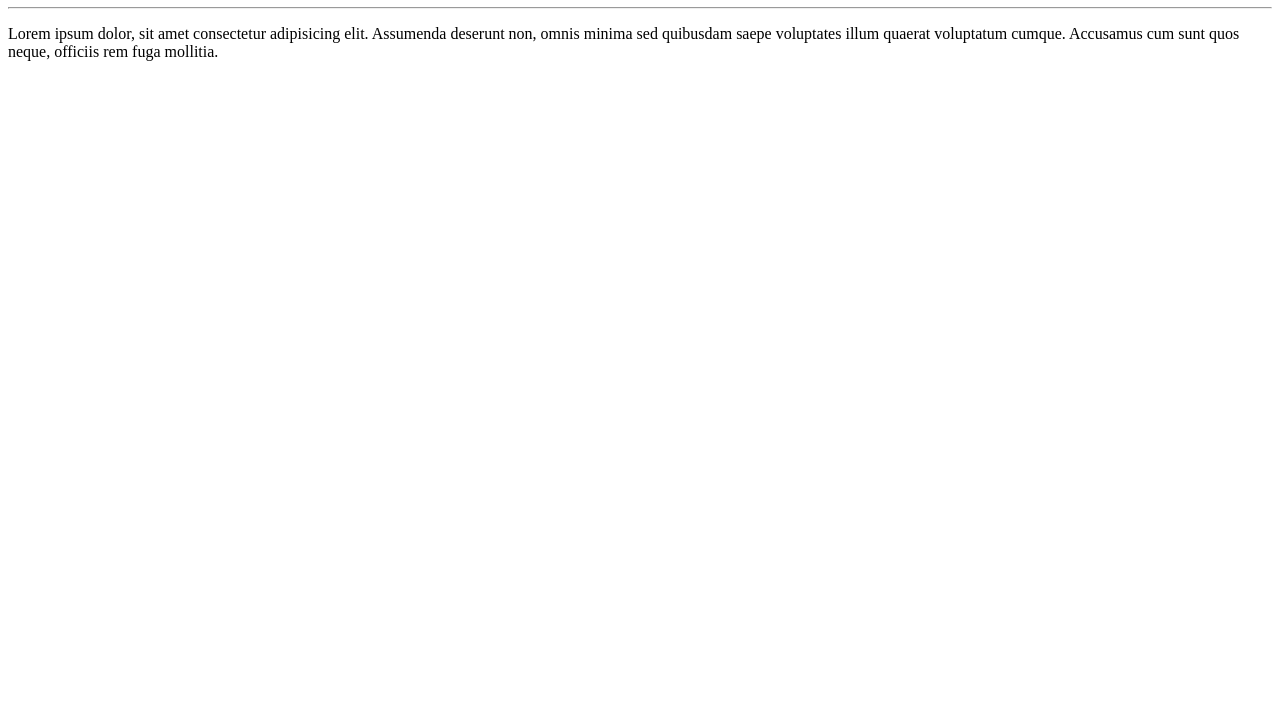
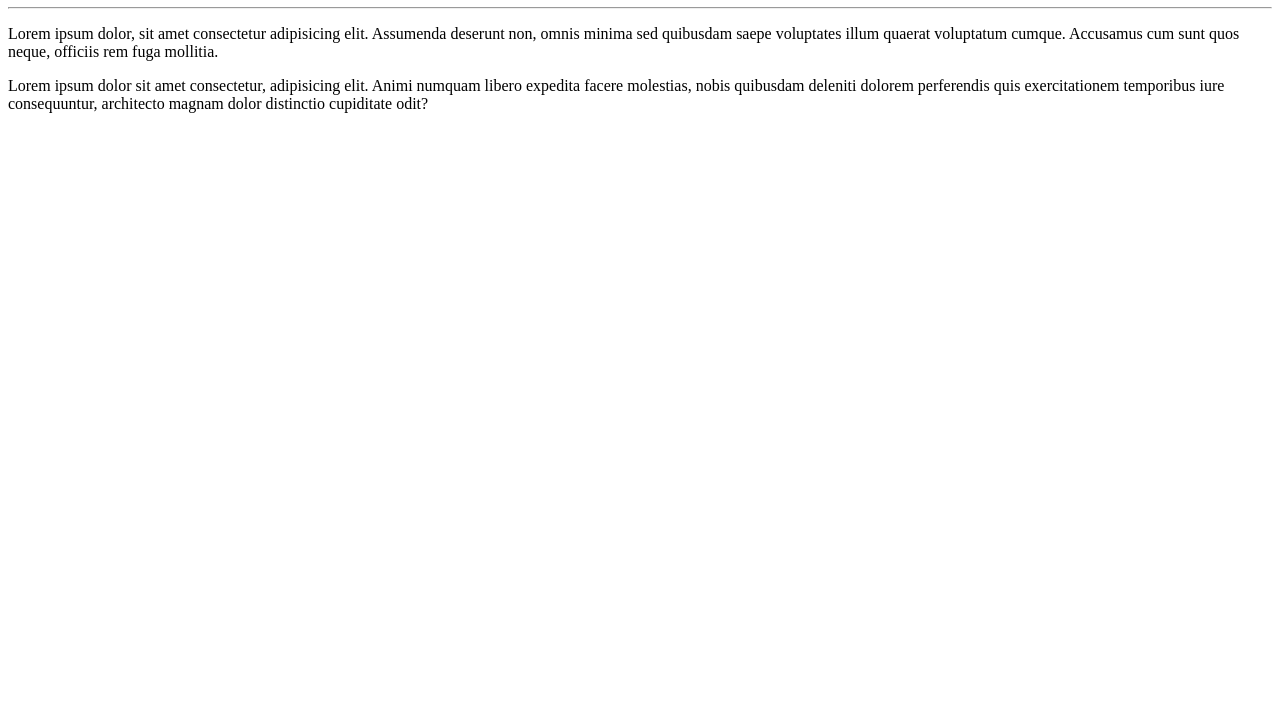
Before and after one commit to ArthurLanza/Ola-mundo, a plain HTML site: page site-exemplo/index.html in a window 1280 px wide. Shown: the part 73-800 px from the top of the page. Drawn offline with Linux system fonts and the light colour scheme.

Commit message:
Adicionei um novo parágrafo

```diff
--- a/site-exemplo/index.html
+++ b/site-exemplo/index.html
@@ -9,5 +9,6 @@
     <h1>Olá, mundo!</h1>
     <hr>
     <p>Lorem ipsum dolor, sit amet consectetur adipisicing elit. Assumenda deserunt non, omnis minima sed quibusdam saepe voluptates illum quaerat voluptatum cumque. Accusamus cum sunt quos neque, officiis rem fuga mollitia.</p>
+    <p>Lorem ipsum dolor sit amet consectetur, adipisicing elit. Animi numquam libero expedita facere molestias, nobis quibusdam deleniti dolorem perferendis quis exercitationem temporibus iure consequuntur, architecto magnam dolor distinctio cupiditate odit?</p>
 </body>
 </html>
```
